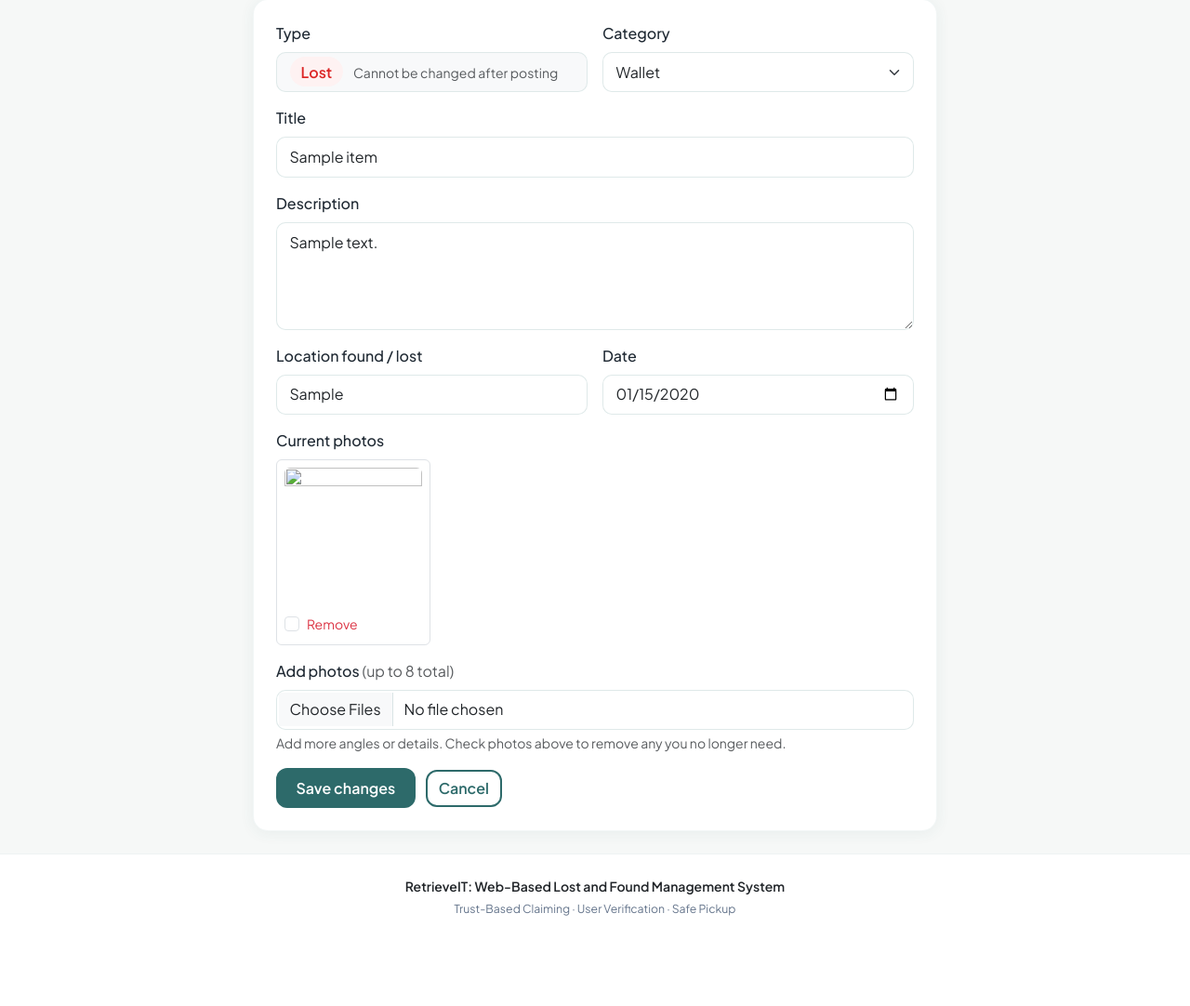
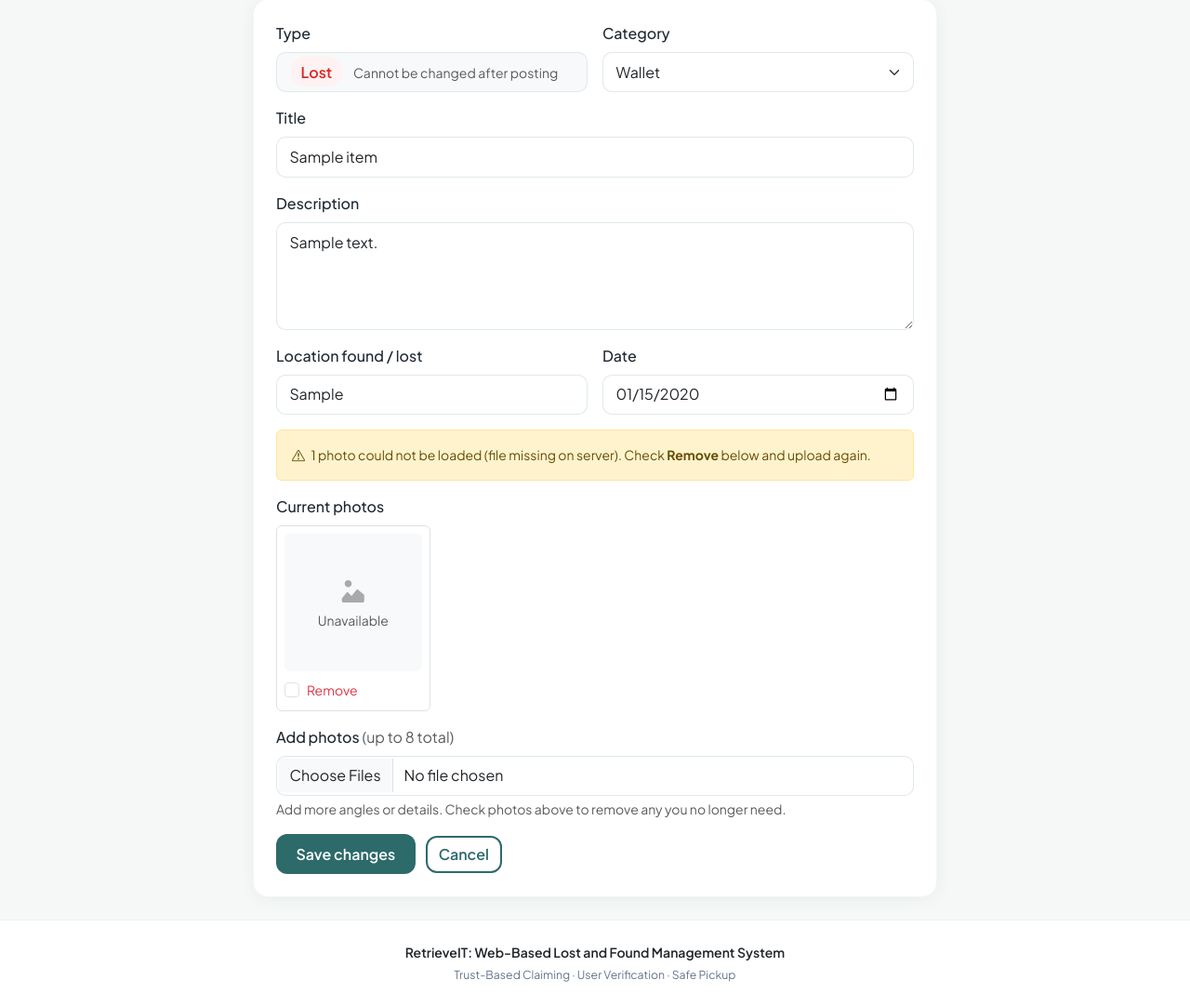
Before and after one commit to ckcabaysa12/RetrieveIT-Lost-and-Found, a Laravel app: page /items/1/edit in a window 1280 px wide. Shown: the part 305-1387 px from the top of the page at 93% size. Before the commit the page ends 1290 px from the top, so only its background shows below. Run offline with Laravel 12, Linux system fonts and the light colour scheme; a user stored in the database is signed in; data comes from the database, SQL or seed files in the repository; tables that the repository leaves empty hold one stand-in row (values such as "Sample post").

Commit message:
Open item photos in a popup modal and handle missing uploads on edit
Co-authored-by: Cursor <cursoragent@cursor.com>

```diff
--- a/resources/views/items/edit.blade.php
+++ b/resources/views/items/edit.blade.php
@@ -51,14 +51,34 @@
                             value="{{ old('date_reported', $item->date_reported->format('Y-m-d')) }}" required>
                     </div>
                     @if($item->images->isNotEmpty())
+                        @php $missingPhotos = $item->images->filter(fn ($img) => ! $img->url())->count(); @endphp
+                        @if($missingPhotos > 0)
+                            <div class="col-12">
+                                <div class="alert alert-warning small mb-0">
+                                    <i class="bi bi-exclamation-triangle me-1"></i>
+                                    {{ $missingPhotos }} photo{{ $missingPhotos > 1 ? 's' : '' }} could not be loaded (file missing on server).
+                                    Check <strong>Remove</strong> below and upload again.
+                                </div>
+                            </div>
+                        @endif
                         <div class="col-12">
                             <label class="form-label fw-medium">Current photos</label>
                             <div class="row g-2">
                                 @foreach($item->images as $image)
                                     <div class="col-6 col-md-3">
                                         <label class="d-block border rounded p-2 h-100">
-                                            <img src="{{ $image->url() }}" alt="" class="img-fluid rounded mb-2"
-                                                style="aspect-ratio:1;object-fit:cover;width:100%">
+                                            @if($url = $image->url())
+                                                <img src="{{ $url }}" alt="" class="img-fluid rounded mb-2"
+                                                    style="aspect-ratio:1;object-fit:cover;width:100%">
+                                            @else
+                                                <div class="d-flex align-items-center justify-content-center rounded bg-light mb-2 text-muted small text-center p-2"
+                                                    style="aspect-ratio:1;">
+                                                    <span>
+                                                        <i class="bi bi-image-alt d-block fs-4 mb-1 opacity-50"></i>
+                                                        Unavailable
+                                                    </span>
+                                                </div>
+                                            @endif
                                             <span class="form-check">
                                                 <input class="form-check-input" type="checkbox" name="remove_images[]"
                                                     value="{{ $image->id }}" @checked(in_array($image->id, old('remove_images', [])))>
--- a/resources/views/layouts/app.blade.php
+++ b/resources/views/layouts/app.blade.php
@@ -91,6 +91,8 @@
         .item-card .photo-count-badge { position: absolute; bottom: .5rem; right: .5rem; background: rgba(0,0,0,.65); color: #fff; font-size: .75rem; padding: .2rem .5rem; border-radius: 999px; }
         .item-card .placeholder-img { height: 100%; display: flex; align-items: center; justify-content: center; color: var(--lf-teal); font-size: 2.5rem; opacity: .4; }
         .gallery-thumb.active img { outline: 2px solid var(--lf-teal); outline-offset: 2px; }
+        .gallery-photo-modal .modal-content { border: none; box-shadow: var(--lf-shadow); }
+        .gallery-photo-modal .gallery-modal-img { max-height: 80vh; width: auto; max-width: 100%; object-fit: contain; }
 
         .admin-nav-pill { display: inline-flex; align-items: center; gap: .4rem; padding: .5rem 1rem; border-radius: 12px; background: var(--lf-card); border: 1px solid rgba(45,106,106,.12); color: var(--lf-teal); text-decoration: none; font-weight: 600; font-size: .875rem; transition: all .2s; }
         .admin-nav-pill:hover { background: var(--lf-teal); color: #fff; border-color: var(--lf-teal); }
```
Also changed, not shown: resources/views/partials/item-photo-gallery.blade.php (+42 -5 lines).
